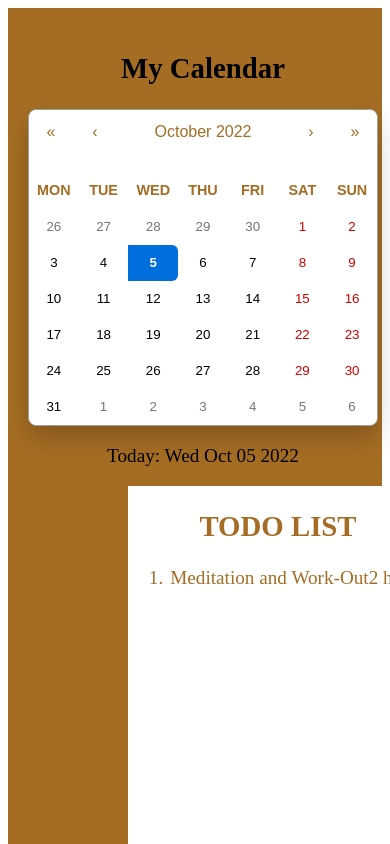
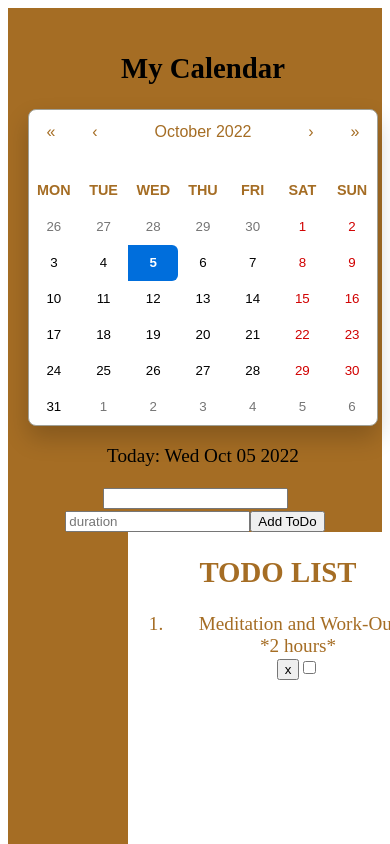
Before and after one commit to ChristabelMasakhwe/Online-Journal, a React (Create React App) app: page / in a window 390 px wide. Shown: the top 844 px of the page. Built offline with nearby package versions, Linux system fonts and the light colour scheme; data requests are answered from the project's data file.

Commit message:
feat: add post, Delete, Update

```diff
--- a/db.json
+++ b/db.json
@@ -1,39 +1,44 @@
 {
-    "ToDo":[
+  "ToDo": [
     {
-            "id":1,
-            "duration":"2 hours",
-            "activity":"Meditation and Work-Out"
+      "id": 1,
+      "duration": "2 hours",
+      "activity": "Meditation and Work-Out"
     },
     {
-            "id":2,
-            "duration":"1 hour",
-            "activity":"Prepare for work"
+      "id": 2,
+      "duration": "1 hour",
+      "activity": "Prepare for work"
     },
     {
-            "id":3,
-            "duration":"9 hours",
-            "activity":"Spend the day at the workplace"
+      "id": 3,
+      "duration": "9 hours",
+      "activity": "Spend the day at the workplace"
     },
     {
-            "id":4,
-            "duration":"1 hour",
-            "activity":"Refresh and meditate after work"
+      "id": 4,
+      "duration": "1 hour",
+      "activity": "Refresh and meditate after work"
     },
     {
-            "id":5,
-            "duration":"4 hours",
-            "activity":"Unwind, Read a book, Watch a movie, cook, social-Media"
+      "id": 5,
+      "duration": "4 hours",
+      "activity": "Unwind, Read a book, Watch a movie, cook, social-Media"
     },
     {
-            "id":6,
-            "duration":"1 hour",
-            "activity":"Study and Research"
+      "id": 6,
+      "duration": "1 hour",
+      "activity": "Study and Research"
     },
     {
-            "id":7,
-            "duration":"6 hours",
-            "activity":"Rest"
+      "id": 7,
+      "duration": "6 hours",
+      "activity": "Rest"
+    },
+    {
+      "activity": "Finish Project",
+      "duration": "2 hours",
+      "id": 8
     }
   ]
 }
--- a/src/components/App.js
+++ b/src/components/App.js
@@ -1,19 +1,15 @@
 
-import React, { useState, useEffect } from 'react';
+import React, { useState } from 'react';
 import Calendar from 'react-calendar';
 import './App.css';
 import 'react-calendar/dist/Calendar.css';
 import ToDoList from './ToDoList';
-import Card from './Card';
-import EntryForm from './EntryForm';
+
 
 function App() {
   const [date, setDate] = useState(new Date());
-  const [toDoList, setToDoList] = useState([])
 
-
-
-  const appStyles = {
+const appStyles = {
     backgroundColor: "rgb(165, 109, 36)",
     textAlign: "center",
     padding: "20px",
@@ -23,15 +19,7 @@ function App() {
     float: "left"
   }
 
-
-useEffect(()=>{
-    fetch("http://localhost:3000/ToDo")
-    .then((r)=> r.json())
-    .then((toDoList)=> setToDoList(toDoList))
-}, []);
-
-
-  return (
+return (
     <div className='app' style={appStyles}>
       <div className='calendar-container'style={calStyles} >
       <h2 className='text-center'>My Calendar</h2>
@@ -41,10 +29,7 @@ useEffect(()=>{
         {date.toDateString()}
         </p>
       </div>
-      {toDoList.map((toDoList)=>{
-       return <Card  key={toDoList.id} activity={toDoList.activity} duration={toDoList.duration}/>})}
        <ToDoList />
-       <EntryForm />
     </div>
   );
 }
--- a/src/components/Card.js
+++ b/src/components/Card.js
@@ -1,6 +1,6 @@
 import React from "react";
 
-function Card(props) {
+function Card({ToDo, onDelete, onClick}) {
 
     const cardStyles1 = {
         marginLeft: "100px",
@@ -24,18 +24,41 @@ function Card(props) {
         position: "relative",
         display: "flex"
     }
+
+
+    function handleDeleteToDo() {
+      fetch(`http://localhost:3000/ToDo/${ToDo.id}`, {
+        method: "DELETE",
+      })
+        .then((r) => r.json())
+        .then(() => onDelete(ToDo));
+    }
+
+
     return(
 <div className="px-5 my-5 align-items-center">
         <div className="align-items-center">
           <div className="column text-center">
             <div className="container" >
               <div className="column align-items-md-stretch">
-                <div className="col-md-6"style={cardStyles1} key={props.id}>
+                <div className="col-md-6"style={cardStyles1} key={ToDo.id}>
                   <div className="h-100 p-5 text-white bg-dark rounded-3">
                     <h2>TODO LIST</h2>
                     <ol>
-                    <li>{props.activity}<span>{props.duration}</span></li>
-                      </ol>
+                      <li>{ToDo.activity}<br/><span>*{ToDo.duration}*</span><br/>
+                      <button
+                        className="ui mini red button"
+                        onClick={handleDeleteToDo}>
+                              x
+                          </button>
+                         <input
+                             type="checkbox"
+                              id="completed"
+                              checked={ToDo.completed}
+                            onChange={() => onClick(ToDo.id)}
+                            />
+                      </li>
+                    </ol>
                   </div>
                 </div>
                 <div className="col-md-6" style={cardStyles2}>
--- a/src/components/EntryForm.js
+++ b/src/components/EntryForm.js
@@ -1,4 +1,5 @@
 import React, {useState} from 'react';
+import Card from './Card';
 
 function EntryForm() {
     const [addStory, setAddStory] = useState("")
@@ -15,7 +16,7 @@ const handleSubmit = (e) =>{
 
     return(
         <div className="form-container">
-            <form onSubmit={handleSubmit}>
+            <form onSubmit={handleSubmit} >
                 <div>
                     <input
                     type="text"
--- a/src/components/ToDoItem.js
+++ b/src/components/ToDoItem.js
@@ -0,0 +1,15 @@
+import React from 'react';
+import Card from './Card'
+
+function ToDoItem({ToDo, onDelete, onClick}) {
+
+  return(
+    <div className="listItem">
+        {ToDo.map((ToDo) => {
+          return <Card key={ToDo.id} ToDo={ToDo} onDelete={onDelete} onClick={onClick}/>})}
+    </div>
+  )
+
+}
+
+export default ToDoItem;
--- a/src/components/ToDoList.js
+++ b/src/components/ToDoList.js
@@ -1,12 +1,68 @@
-import React from 'react'
-
+import React, {useState, useEffect} from 'react'
+import ToDoItem from './ToDoItem';
 
 
 function ToDoList() {
+    const [ToDo, setToDo] = useState([])
+    const [activity, setActivity] = useState("");
+  const [duration, setDuration] = useState("");
 
-return(
-    <div>
+  useEffect(()=>{
+        fetch("http://localhost:3000/ToDo")
+        .then((r)=> r.json())
+        .then((ToDo)=> setToDo(ToDo))
+    }, [ToDo]);
 
+    function handleDelete() {
+        const deleteToDo = ToDo.filter((ToDo) => ToDo.id !== ToDo.id);
+        setToDo(deleteToDo);
+      }
+
+    function toggleComplete(id) {
+        let updatedTodos = [...ToDo].map((ToDo) => {
+          if (ToDo.id === id) {
+            ToDo.completed = !ToDo.completed;
+          }
+          return ToDo;
+        });
+        setToDo(updatedTodos);
+      }
+
+
+  function handleAddToDo(e) {
+    e.preventDefault();
+    const ToDo = {activity, duration };
+    fetch("http://localhost:3000/ToDo", {
+      method: "POST",
+      headers: { "Content-Type": "application/json" },
+      body: JSON.stringify(ToDo),
+    });
+  }
+
+  return (
+    <div className="ui segment">
+      <form className="ui form" onSubmit={handleAddToDo}>
+        <div className="inline fields"  >
+          <input
+            type="activity"
+            name="activity"
+            required
+            value={activity}
+            onChange={(e) => setActivity(e.target.value)} />
+          <input
+            type="text"
+            name="duration"
+            placeholder="duration"
+            value={duration}
+            onChange={(e) => setDuration(e.target.value)}  />
+           <button className="ui button" type="submit">
+          Add ToDo
+        </button>
+        <div>
+       <ToDoItem ToDo={ToDo} onDelete={handleDelete} onClick={toggleComplete}/>
+        </div>
+        </div>
+      </form>
     </div>
 )
 }
```
Also changed, not shown: src/components/NavBar.js (deleted). Lines whose indentation alone changed are shown as unchanged.
